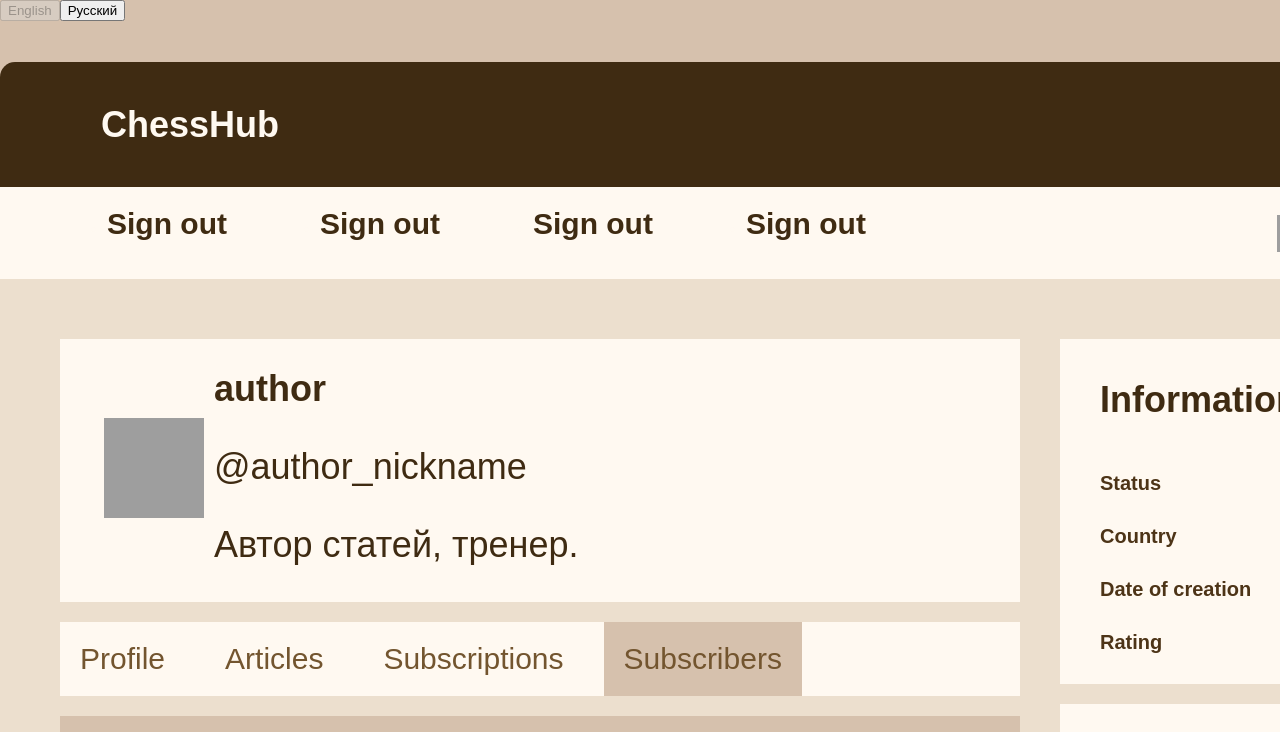
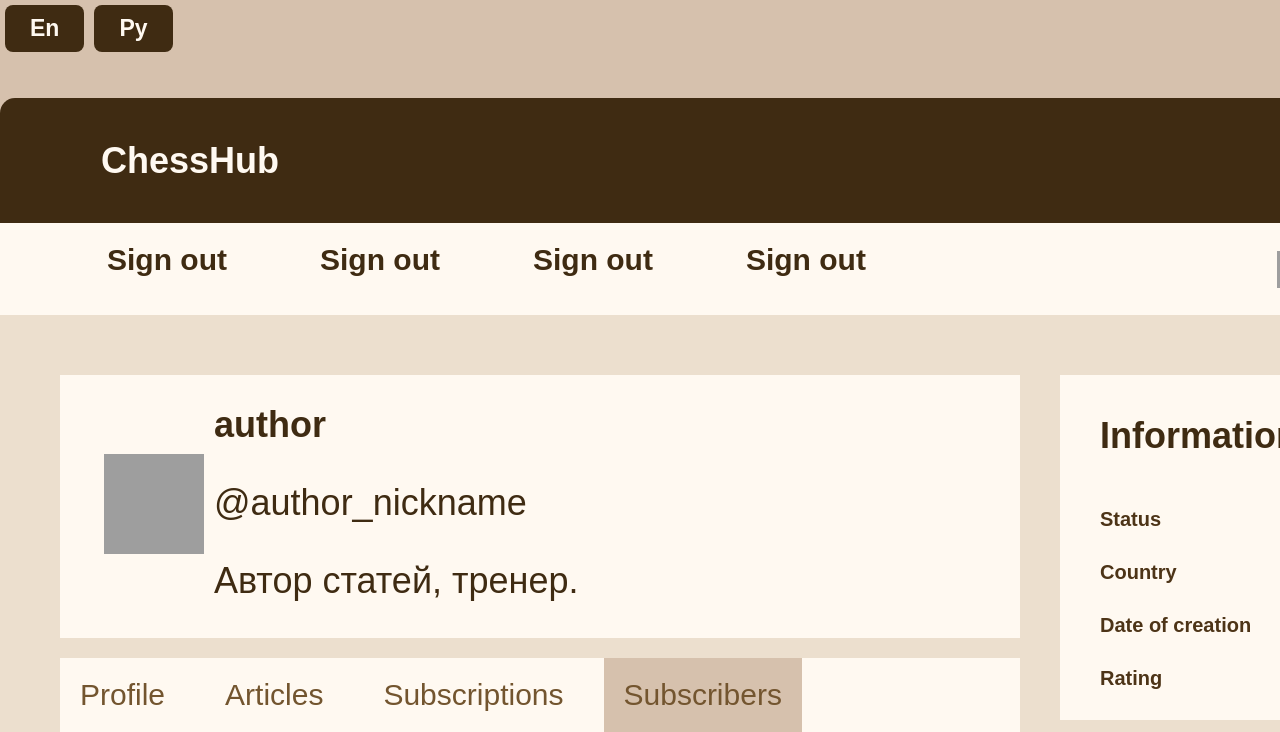
Before and after one commit to Daniil325/chesshub_frontend, a React (Create React App) app in the folder src/components/organisms/translation/: page / in a window 1280 px wide. Shown: the top 732 px of the page. Built offline with nearby package versions, Linux system fonts and the light colour scheme; grey boxes are pictures that could not be loaded; the HTML template or start-up script is replaced by a standard one.

Commit message:
Новый дизайн кнопки смены языка

```diff
--- a/src/components/organisms/translation/src/App.tsx
+++ b/src/components/organisms/translation/src/App.tsx
@@ -5,7 +5,7 @@ import AuthorInfo from "./components/AuthorInfo/AuthorInfo";
 import Tabs from "./components/Tabs/Tabs_subscribers";
 import Subscribers from "./components/Subscribers/Subscribers";
 import { LocalizationProvider } from "./components/LocalizationContext";
-import LanguageSwitcher from "./components/LanguageSwitcher";
+import LanguageSwitcher from "./components/LanguageSwitcher/LanguageSwitcher";
 
 
 const App: React.FC = () => {
--- a/src/components/organisms/translation/src/components/LanguageSwitcher.tsx
+++ /dev/null
@@ -1,19 +0,0 @@
-import React from "react";
-import { useLocalization } from "./LocalizationContext";
-
-const LanguageSwitcher: React.FC = () => {
-    const { language, setLanguage } = useLocalization();
-
-    return (
-        <div>
-            <button onClick={() => setLanguage("en")} disabled={language === "en"}>
-                English
-            </button>
-            <button onClick={() => setLanguage("ru")} disabled={language === "ru"}>
-                Русский
-            </button>
-        </div>
-    );
-};
-
-export default LanguageSwitcher;
--- /dev/null
+++ b/src/components/organisms/translation/src/components/LanguageSwitcher/LanguageSwitcher.tsx
@@ -0,0 +1,26 @@
+import React from "react";
+import { useLocalization } from "../LocalizationContext";
+import styles from "./style.module.css";
+
+const LanguageSwitcher: React.FC = () => {
+    const { language, setLanguage } = useLocalization();
+
+    return (
+        <div>
+            <button
+            onClick={() => setLanguage("en")}
+            disabled={language === "en"}
+            className={styles.language}>
+                En
+            </button>
+            <button
+            onClick={() => setLanguage("ru")}
+            disabled={language === "ru"}
+            className={styles.language}>
+                Ру
+            </button>
+        </div>
+    );
+};
+
+export default LanguageSwitcher;
--- /dev/null
+++ b/src/components/organisms/translation/src/components/LanguageSwitcher/style.module.css
@@ -0,0 +1,15 @@
+.language {
+    background-color: #3F2B12;
+    font-family: 'Montserrat', sans-serif;
+    color: #FFF9F1;
+    font-weight: bold;
+    font-size: 23px;
+    padding: 10px 25px;
+    border-radius: 8px;
+    border: #3F2B12;
+    margin: 5px;
+  }
+
+  .language:hover{
+    background-color:#503d25;
+  }
```
